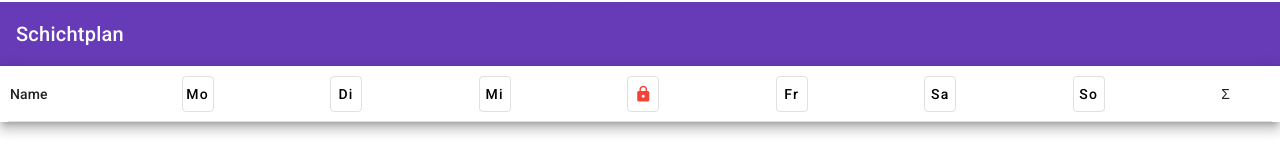
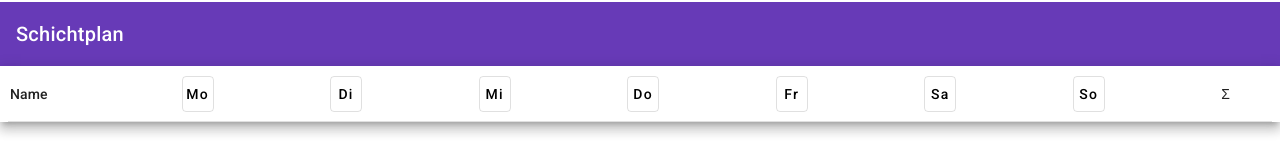
Before and after one commit to TiloHeidasch/vlbb, an Angular app: page / in a window 1280 px wide. Shown: the part 190-358 px from the top of the page. Built offline with nearby package versions, Linux system fonts and the light colour scheme; what ngx-capture would draw is missing.

Commit message:
Sets default to false

```diff
--- a/src/app/app.component.ts
+++ b/src/app/app.component.ts
@@ -19,7 +19,7 @@ export class AppComponent {
   moLock: boolean = false;
   diLock: boolean = false;
   miLock: boolean = false;
-  doLock: boolean = true;
+  doLock: boolean = false;
   frLock: boolean = false;
   saLock: boolean = false;
   soLock: boolean = false;
```
